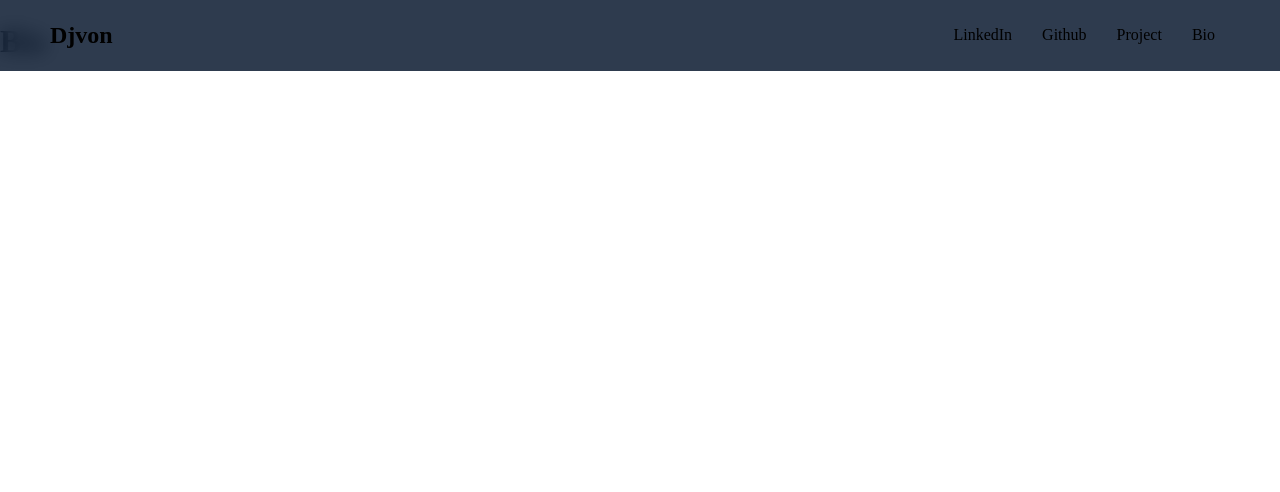
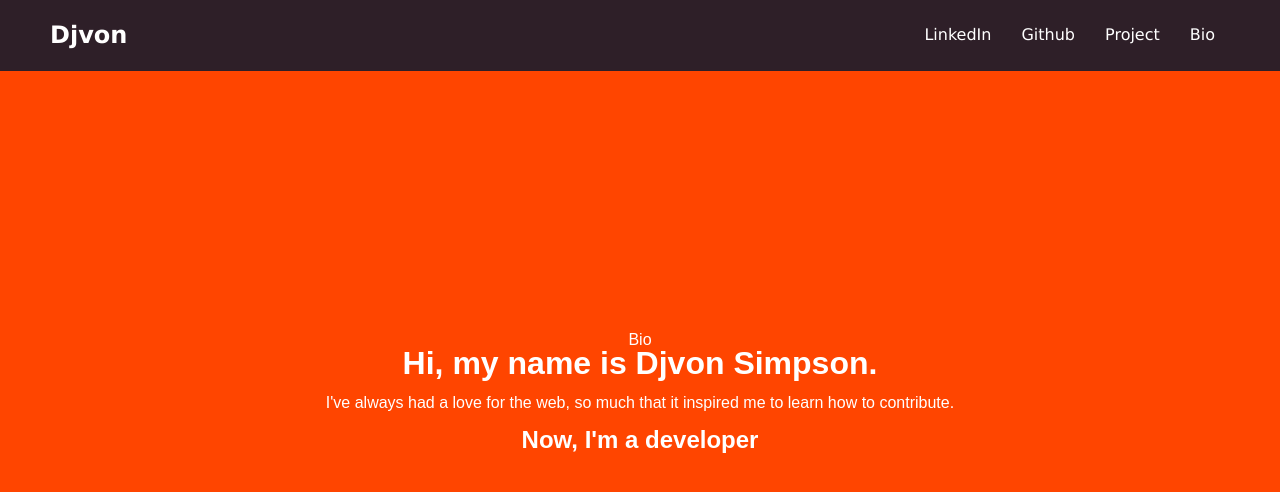
Before and after one commit to dsimp/Djvon-Portfolio, a React (Create React App) app: page / in a window 1280 px wide. Shown: the top 492 px of the page. Built offline with nearby package versions, Linux system fonts and the light colour scheme.

Commit message:
import bio and project

```diff
--- a/src/App.css
+++ b/src/App.css
@@ -16,6 +16,8 @@
   filter: none !important;
   pointer-events: auto !important;
   user-select: auto !important;
+  font-family: "Lucida Sans", "Lucida Sans Regular", "Lucida Grande",
+    "Lucida Sans Unicode", Geneva, Verdana, sans-serif;
 }
 
 .navy {
@@ -108,3 +110,27 @@ a {
   width: 100%;
   height: 100%;
 }
+
+#bio {
+  position: relative;
+  display: flex;
+  justify-content: center;
+  align-items: center;
+  font-family: sans-serif;
+  flex-direction: column;
+  line-height: 2px;
+}
+
+#project {
+  position: relative;
+  display: flex;
+  justify-content: center;
+  align-items: center;
+  font-family: sans-serif;
+  flex-direction: column;
+  font-weight: 600;
+}
+
+#project img {
+  border-radius: 32px;
+}
--- a/src/Components/Bio.js
+++ b/src/Components/Bio.js
@@ -1,7 +1,17 @@
-import React from "react";
+import React, { Fragment } from "react";
 
 const Bio = () => {
-  return <h1> Bio </h1>;
+  return (
+    <Fragment>
+      <header> Bio </header>
+      <h1>Hi, my name is Djvon Simpson.</h1>
+      <p>
+        I've always had a love for the web, so much that it inspired me to learn
+        how to contribute.
+      </p>
+      <h2>Now, I'm a developer</h2>
+    </Fragment>
+  );
 };
 
 export default Bio;
--- a/src/Components/Project.js
+++ b/src/Components/Project.js
@@ -1,7 +1,16 @@
-import React from "react";
+import React, { Fragment } from "react";
 
 const Project = () => {
-  return <h1>Project</h1>;
+  return (
+    <Fragment>
+      <h1>Project</h1>
+      <img
+        src="https://media.giphy.com/media/DahK8I5UbqwOTE9mVw/giphy.gif"
+        alt="gif of app"
+      />
+      ;
+    </Fragment>
+  );
 };
 
 export default Project;
--- a/src/index.css
+++ b/src/index.css
@@ -9,8 +9,8 @@ body {
   min-height: 100%;
   overflow-x: hidden;
   -webkit-font-smoothing: antialiased;
-  background-color: var(--navy);
-  color: var(--slate);
+  background-color: orangered;
+  color: white;
   font-family: var(--font-sans);
   font-size: var(--fz-xl);
   line-height: 1.3;
```
